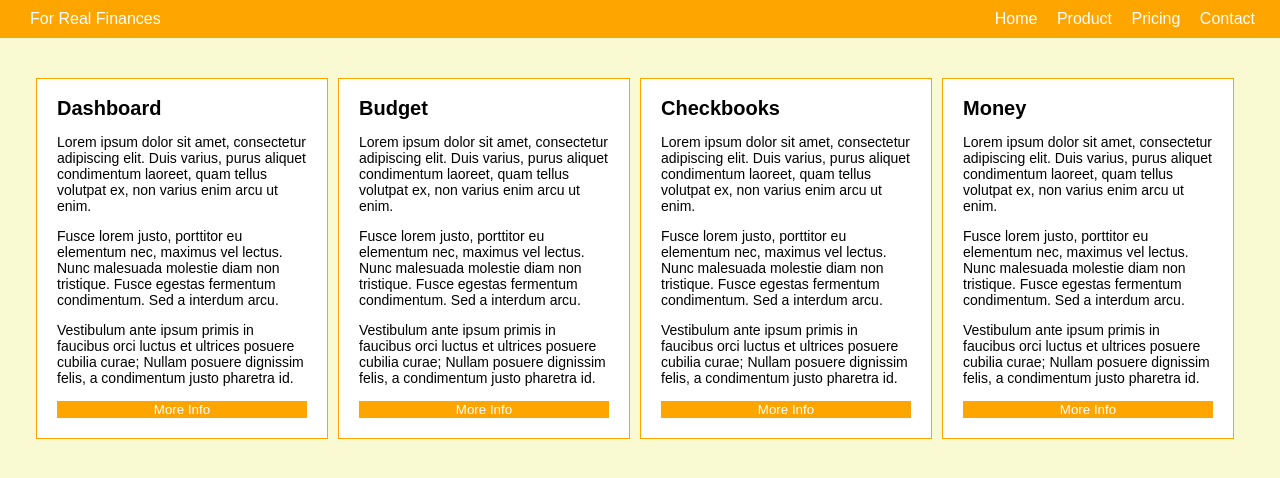
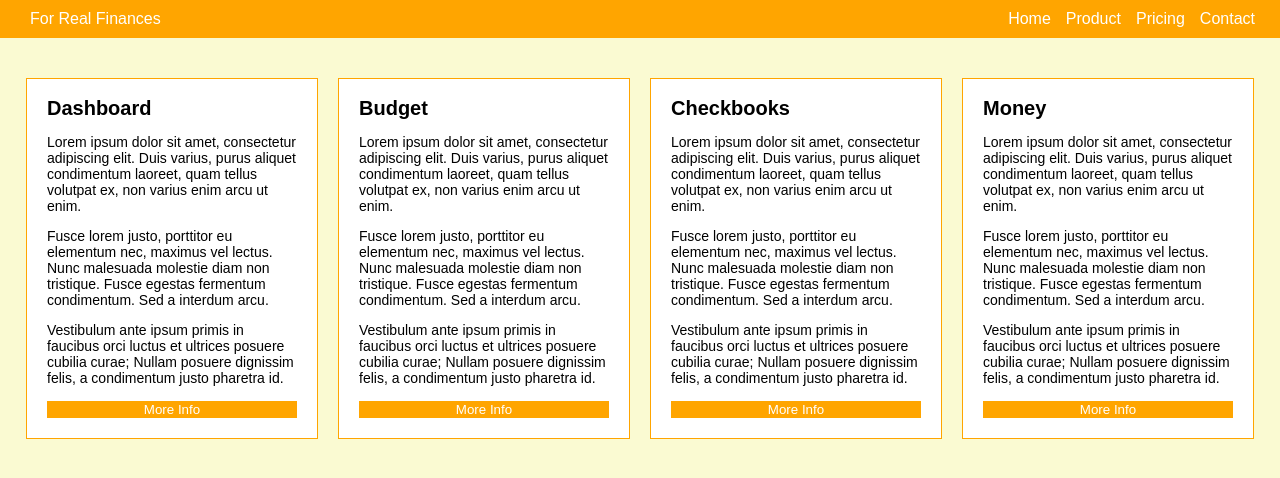
Before and after one commit to VladAlvarez/week3day1, a plain HTML site: page index.html in a window 1280 px wide. Drawn offline with Linux system fonts and the light colour scheme.

Commit message:
removed floats, added display: flex etc.

```diff
--- a/index.html
+++ b/index.html
@@ -9,7 +9,9 @@
 <body>
     <div id="nav" class="nav">
         <div class="navContainer">
-            <a href="/index.html" class="forRealFinance">For Real Finances</a>
+            <div class="forRealFinance">
+            <a href="index.html">For Real Finances</a>
+            </div>
             <a href="index.html">Home</a>
             <a href="product.html">Product</a>
             <a href="pricing.html">Pricing</a>
--- a/styles.css
+++ b/styles.css
@@ -11,7 +11,8 @@ body {
     margin-bottom: 30px;
 }
 .navContainer {
-    text-align: right;
+    display: flex;
+    justify-content: flex-end;
 }
 .nav a {
     text-decoration: none;
@@ -19,24 +20,27 @@ body {
     padding-right: 15px;
 }
 .forRealFinance {
-    float: left;
+    margin-right: auto;
+    order: 0;
     padding-left: 20px;
 }
 .parent {
     text-align: center;
 }
 .container {
-    display: inline-block;
+    display: flex;
+    justify-content: center;
+    flex-wrap: wrap;
+    align-items: flex-start;
 }
 .card {
     background-color: white;
     padding: 20px;
     padding-top: 5px;
-    margin-top: 10px;
-    margin-right: 10px;
-    float: left;
+    margin: 10px;
     border: 1px solid orange;
     max-width: 250px;
+    min-width: 250px;
     text-align: left;
 }
 h1 {
```
